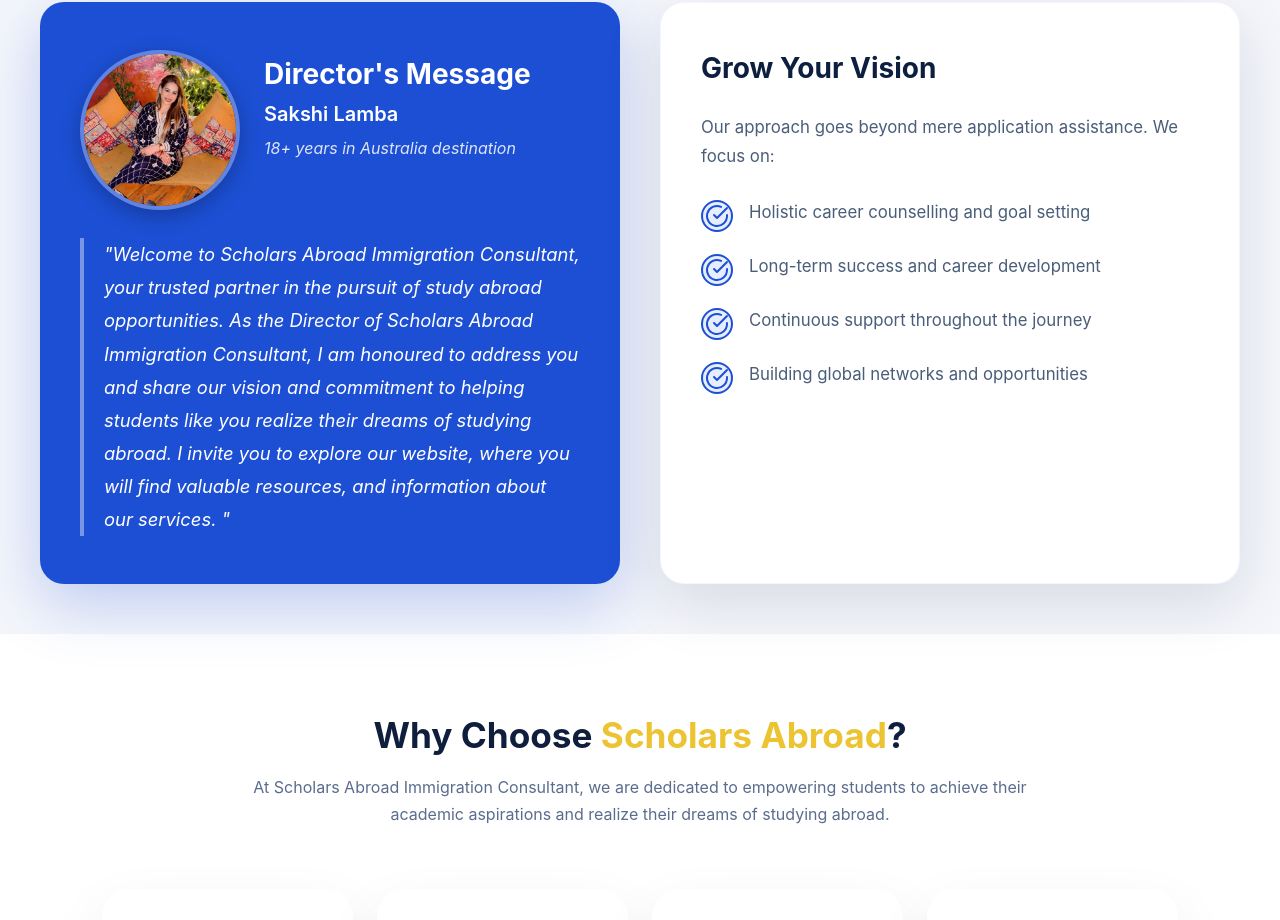
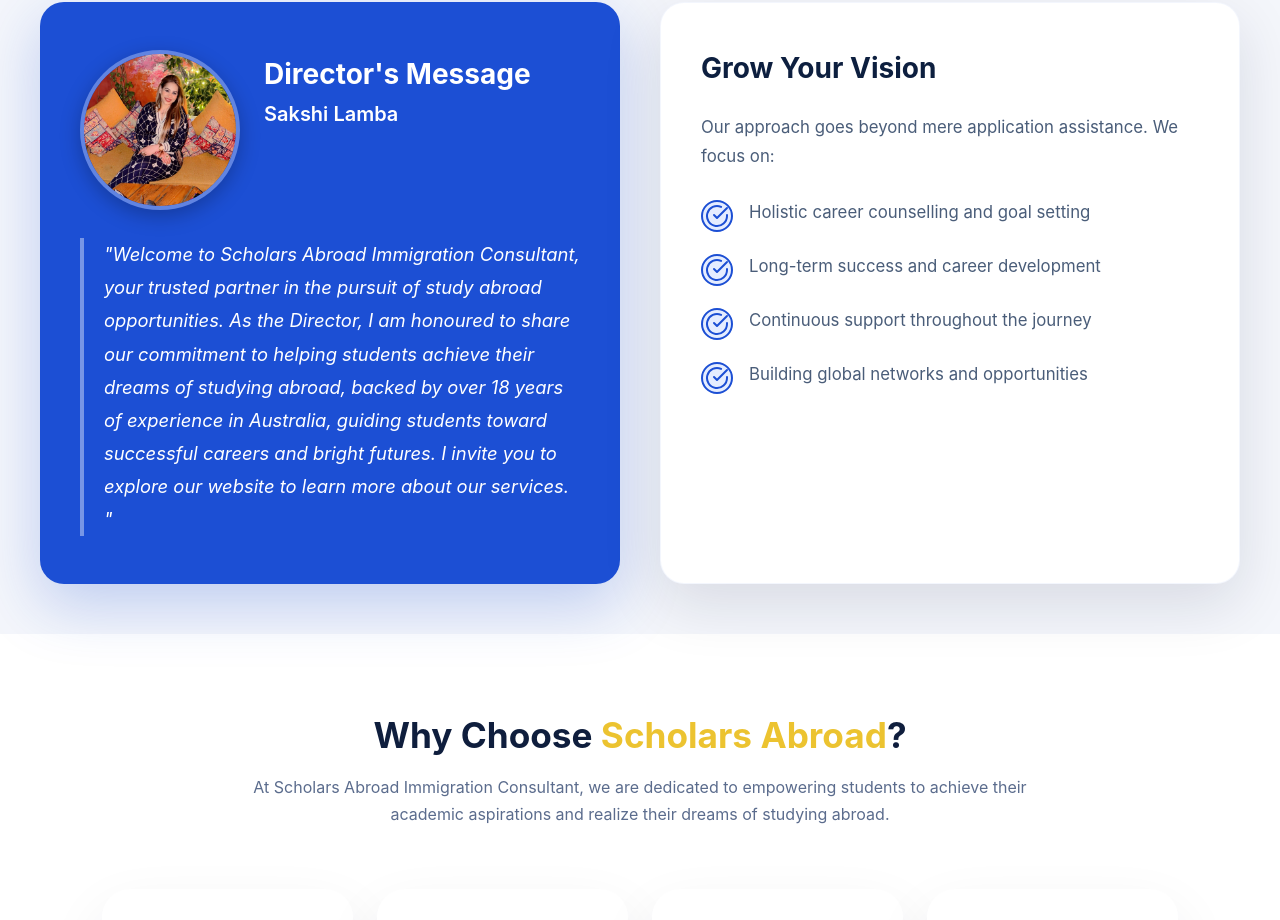
Before and after one commit to Nitanshu12/SAIC, a React (Vite) app in the folder frontend/: page /about in a window 1280 px wide. Shown: the part 1034-1954 px from the top of the page. Built offline with nearby package versions, Linux system fonts and the light colour scheme.

Commit message:
Some changes

```diff
--- a/frontend/src/pages/About.jsx
+++ b/frontend/src/pages/About.jsx
@@ -111,12 +111,10 @@
               <div className="director-title-group">
                 <h2 className="director-title">Director's Message</h2>
                 <p className="director-name">Sakshi Lamba</p>
-                <p className="director-experience">18+ years in Australia destination</p>
               </div>
             </div>
             <blockquote className="director-quote">
-              "Welcome to Scholars Abroad Immigration Consultant, your trusted partner in the pursuit of study abroad opportunities. As the Director of Scholars Abroad Immigration Consultant, I am honoured to address you and share our vision and commitment to helping students like you realize their dreams of studying abroad.
-I invite you to explore our website, where you will find valuable resources, and information about our services.
+              "Welcome to Scholars Abroad Immigration Consultant, your trusted partner in the pursuit of study abroad opportunities. As the Director, I am honoured to share our commitment to helping students achieve their dreams of studying abroad, backed by over 18 years of experience in Australia, guiding students toward successful careers and bright futures. I invite you to explore our website to learn more about our services.
 "
             </blockquote>
             {/* <p className="director-text">
```
